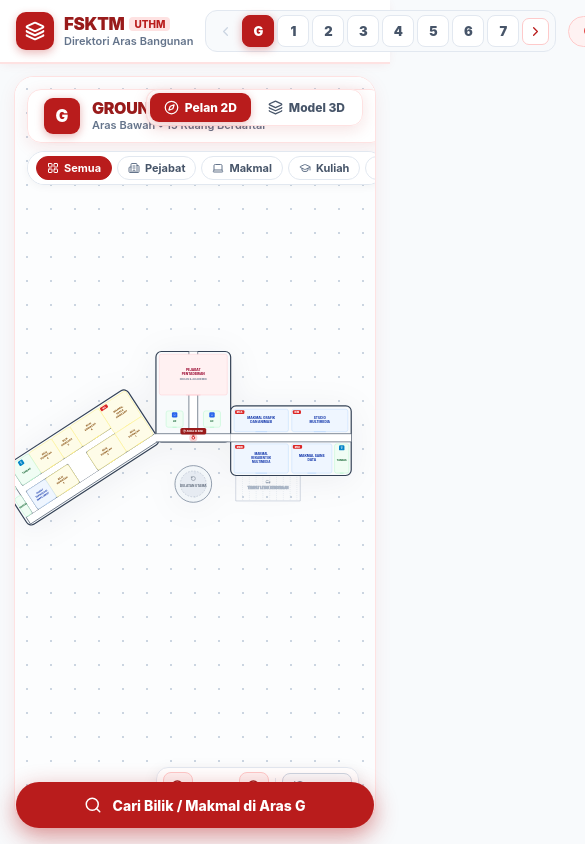
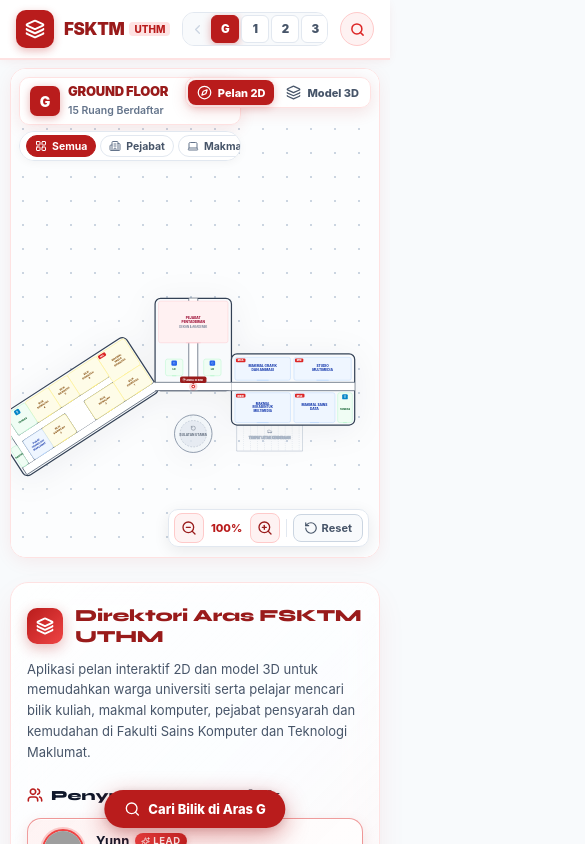
Before and after one commit to hzqfarhan/locfsktm, a Next.js app: page / in a window 390 px wide. Shown: the top 844 px of the page, 585 px wide, since content can reach past the window. Built offline with nearby package versions, Linux system fonts and the light colour scheme; grey boxes are pictures that could not be loaded.

Commit message:
fix(mobile): optimize mobile layout, floor selector, card spacing, and prevent floating search button from blocking footer

```diff
--- a/src/app/globals.css
+++ b/src/app/globals.css
@@ -132,6 +132,10 @@
 }
 
 /* Responsive Styles */
+.show-mobile-only {
+  display: none !important;
+}
+
 @media (max-width: 960px) {
   .directory-grid {
     grid-template-columns: 1fr !important;
@@ -143,8 +147,133 @@
     display: none !important;
   }
 
+  .show-mobile-only {
+    display: inline !important;
+  }
+
+  /* Main container bottom padding so footer and contributor cards are completely visible above floating search */
+  .main-content {
+    padding: 8px 10px 110px 10px !important;
+  }
+
+  /* Mobile floating search pill */
   .mobile-search-bar {
     display: flex !important;
+  }
+
+  /* Top Navbar compact on mobile */
+  .navbar-floor-selector {
+    padding: 2px 3px !important;
+    gap: 2px !important;
+    overflow-x: auto !important;
+    max-width: 100% !important;
+    scrollbar-width: none !important;
+    -webkit-overflow-scrolling: touch !important;
+  }
+  .navbar-floor-selector::-webkit-scrollbar {
+    display: none;
+  }
+
+  .navbar-floor-btn {
+    width: 28px !important;
+    height: 28px !important;
+    font-size: 11.5px !important;
+    border-radius: 6px !important;
+    flex-shrink: 0 !important;
+  }
+
+  .navbar-nav-btn {
+    padding: 3px !important;
+    border-radius: 6px !important;
+    flex-shrink: 0 !important;
+  }
+
+  .navbar-search-btn {
+    padding: 7px !important;
+    width: 34px !important;
+    height: 34px !important;
+    justify-content: center !important;
+    border-radius: 50% !important;
+  }
+
+  /* Floor Map container sizing for mobile */
+  .floor-map-container {
+    height: 58vh !important;
+    min-height: 400px !important;
+    max-height: 520px !important;
+    border-radius: 16px !important;
+  }
+
+  .floor-plan-root {
+    min-height: 400px !important;
+  }
+
+  /* Floor Title Badge on Mobile */
+  .floor-info-overlay {
+    top: 8px !important;
+    left: 8px !important;
+    gap: 6px !important;
+    max-width: calc(100% - 146px) !important;
+  }
+
+  .floor-title-badge {
+    padding: 6px 10px !important;
+    gap: 8px !important;
+    border-radius: 10px !important;
+  }
+
+  .floor-badge-icon {
+    width: 30px !important;
+    height: 30px !important;
+    font-size: 14px !important;
+    border-radius: 7px !important;
+  }
+
+  .floor-badge-title {
+    font-size: 13px !important;
+  }
+
+  /* View Mode Switcher (2D / 3D) on Mobile */
+  .view-mode-switcher {
+    top: 8px !important;
+    right: 8px !important;
+    padding: 2px !important;
+    border-radius: 10px !important;
+  }
+
+  .view-mode-btn {
+    padding: 5px 9px !important;
+    font-size: 11px !important;
+    border-radius: 8px !important;
+  }
+
+  .view-mode-btn-text {
+    font-size: 11px !important;
+  }
+
+  /* Category Filter Pills on Mobile */
+  .category-filters-scroll {
+    max-width: calc(100vw - 28px) !important;
+    padding: 3px 6px !important;
+    gap: 4px !important;
+    scrollbar-width: none !important;
+    -webkit-overflow-scrolling: touch !important;
+  }
+  .category-filters-scroll::-webkit-scrollbar {
+    display: none;
+  }
+
+  .category-filters-scroll button {
+    padding: 3.5px 8px !important;
+    font-size: 10.5px !important;
+  }
+
+  /* Zoom controls on Mobile */
+  .floor-zoom-controls {
+    bottom: 10px !important;
+    right: 10px !important;
+    padding: 3px 5px !important;
+    border-radius: 10px !important;
   }
 
   .floor-buttons-grid {
--- a/src/app/page.tsx
+++ b/src/app/page.tsx
@@ -81,6 +81,7 @@
 
       {/* Main Floor Map Centric View */}
       <main
+        className="main-content"
         style={{
           flex: 1,
           maxWidth: '1440px',
@@ -112,33 +113,35 @@
         className="mobile-search-bar"
         style={{
           position: 'fixed',
-          bottom: '16px',
-          left: '16px',
-          right: '16px',
+          bottom: 'calc(16px + env(safe-area-inset-bottom, 0px))',
+          left: '50%',
+          transform: 'translateX(-50%)',
           zIndex: 90,
           display: 'none',
+          width: 'auto',
         }}
       >
         <button
           onClick={() => setIsSearchOpen(true)}
           style={{
-            width: '100%',
             backgroundColor: '#B91C1C',
             color: '#FFFFFF',
             borderRadius: '9999px',
-            padding: '14px 20px',
-            boxShadow: '0 8px 24px rgba(185, 28, 28, 0.45)',
+            padding: '11px 20px',
+            boxShadow: '0 8px 24px rgba(185, 28, 28, 0.42), 0 2px 8px rgba(0, 0, 0, 0.12)',
             display: 'flex',
             alignItems: 'center',
             justifyContent: 'center',
-            gap: '10px',
-            fontSize: '14px',
+            gap: '8px',
+            fontSize: '13px',
             fontWeight: 800,
             cursor: 'pointer',
+            border: 'none',
+            whiteSpace: 'nowrap',
           }}
         >
-          <Search size={18} />
-          <span>Cari Bilik / Makmal di Aras {currentFloor.levelCode}</span>
+          <Search size={16} />
+          <span>Cari Bilik di Aras {currentFloor.levelCode}</span>
         </button>
       </div>
 
--- a/src/components/FloorMapViewer.tsx
+++ b/src/components/FloorMapViewer.tsx
@@ -30,6 +30,7 @@
 
   return (
     <div
+      className="floor-map-container"
       style={{
         position: 'relative',
         width: '100%',
@@ -46,6 +47,7 @@
     >
       {/* Floating View Switcher: Pelan 2D vs Model 3D Only */}
       <div
+        className="view-mode-switcher"
         style={{
           position: 'absolute',
           top: '12px',
@@ -66,6 +68,7 @@
           onClick={() => setViewMode('2d')}
           title="Paparan Pelan 2D Interaktif"
           aria-label="Pelan 2D"
+          className="view-mode-btn"
           style={{
             padding: '7px 14px',
             borderRadius: '9px',
@@ -83,13 +86,14 @@
           }}
         >
           <Compass size={15} />
-          <span>Pelan 2D</span>
+          <span className="view-mode-btn-text">Pelan 2D</span>
         </button>
 
         <button
           onClick={() => setViewMode('3d')}
           title="Paparan Model 3D Bangunan FSKTM"
           aria-label="Model 3D"
+          className="view-mode-btn"
           style={{
             padding: '7px 14px',
             borderRadius: '9px',
@@ -107,7 +111,7 @@
           }}
         >
           <Layers size={15} />
-          <span>Model 3D</span>
+          <span className="view-mode-btn-text">Model 3D</span>
         </button>
       </div>
 
--- a/src/components/InteractiveFloorPlan.tsx
+++ b/src/components/InteractiveFloorPlan.tsx
@@ -1047,6 +1047,7 @@
 
   return (
     <div
+      className="floor-plan-root"
       style={{
         position: 'relative',
         width: '100%',
@@ -1060,6 +1061,7 @@
     >
       {/* Top-Left Floating Info & Category Filter Badge */}
       <div
+        className="floor-info-overlay"
         style={{
           position: 'absolute',
           top: '12px',
@@ -1073,6 +1075,7 @@
       >
         {/* Stylized Kiosk Floor Title */}
         <div
+          className="floor-title-badge"
           style={{
             backgroundColor: 'rgba(255, 255, 255, 0.96)',
             backdropFilter: 'blur(8px)',
@@ -1087,6 +1090,7 @@
           }}
         >
           <div
+            className="floor-badge-icon"
             style={{
               width: '36px',
               height: '36px',
@@ -1099,12 +1103,14 @@
               fontSize: '17px',
               fontWeight: 900,
               boxShadow: '0 2px 8px rgba(185, 28, 28, 0.35)',
+              flexShrink: 0,
             }}
           >
             {floor.levelCode}
           </div>
-          <div>
+          <div style={{ minWidth: 0 }}>
             <div
+              className="floor-badge-title"
               style={{
                 fontSize: '16px',
                 fontWeight: 900,
@@ -1112,18 +1118,25 @@
                 lineHeight: 1.1,
                 letterSpacing: '-0.02em',
                 textTransform: 'uppercase',
+                whiteSpace: 'nowrap',
+                overflow: 'hidden',
+                textOverflow: 'ellipsis',
               }}
             >
               {floor.name}
             </div>
-            <div style={{ fontSize: '11px', color: '#64748B', fontWeight: 600 }}>
+            <div className="floor-badge-sub hide-mobile" style={{ fontSize: '11px', color: '#64748B', fontWeight: 600, whiteSpace: 'nowrap' }}>
               {floor.nameMalay} • {floor.stats.totalRooms} Ruang Berdaftar
+            </div>
+            <div className="floor-badge-sub show-mobile-only" style={{ fontSize: '10.5px', color: '#64748B', fontWeight: 600, whiteSpace: 'nowrap' }}>
+              {floor.stats.totalRooms} Ruang Berdaftar
             </div>
           </div>
         </div>
 
         {/* Quick Category Filter Pills */}
         <div
+          className="category-filters-scroll"
           style={{
             display: 'flex',
             alignItems: 'center',
@@ -1166,6 +1179,7 @@
                   display: 'flex',
                   alignItems: 'center',
                   gap: '5px',
+                  flexShrink: 0,
                 }}
               >
                 <Icon size={12} color={isActive ? '#FFFFFF' : '#64748B'} />
@@ -1335,6 +1349,7 @@
 
       {/* Floating Bottom-Right Zoom & Pan Controls */}
       <div
+        className="floor-zoom-controls"
         style={{
           position: 'absolute',
           bottom: '16px',
--- a/src/components/Navbar.tsx
+++ b/src/components/Navbar.tsx
@@ -84,7 +84,7 @@
                 UTHM
               </span>
             </div>
-            <div style={{ fontSize: '11px', color: '#64748B', fontWeight: 600 }}>
+            <div className="hide-mobile" style={{ fontSize: '11px', color: '#64748B', fontWeight: 600 }}>
               Direktori Aras Bangunan
             </div>
           </div>
@@ -92,6 +92,7 @@
 
         {/* Center: Integrated Floor Selector (G to 7) */}
         <div
+          className="navbar-floor-selector"
           style={{
             display: 'flex',
             alignItems: 'center',
@@ -107,6 +108,7 @@
             disabled={selectedFloorId === 0}
             title="Turun satu tingkat"
             aria-label="Turun satu tingkat"
+            className="navbar-nav-btn"
             style={{
               padding: '5px',
               borderRadius: '7px',
@@ -144,6 +146,7 @@
                 key={f.id}
                 onClick={() => onSelectFloor(f.id)}
                 title={`${f.nameMalay} (${f.name})`}
+                className={`navbar-floor-btn ${isSelected ? 'active' : ''}`}
                 style={{
                   width: '32px',
                   height: '32px',
@@ -185,6 +188,7 @@
             disabled={selectedFloorId === floors.length - 1}
             title="Naik satu tingkat"
             aria-label="Naik satu tingkat"
+            className="navbar-nav-btn"
             style={{
               padding: '5px',
               borderRadius: '7px',
@@ -206,6 +210,7 @@
         <button
           onClick={onOpenSearch}
           aria-label="Cari bilik atau makmal"
+          className="navbar-search-btn"
           style={{
             display: 'flex',
             alignItems: 'center',
```
